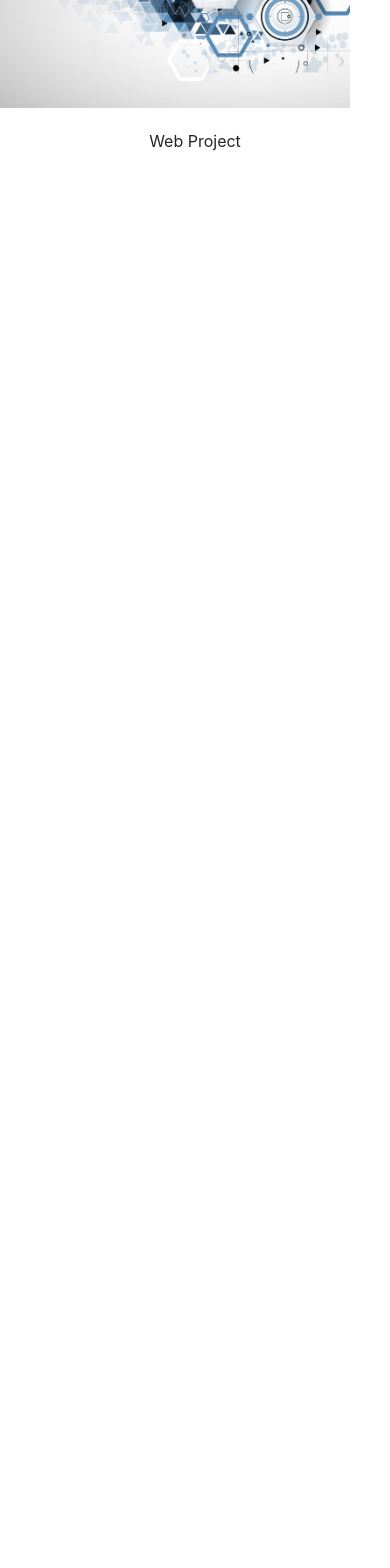
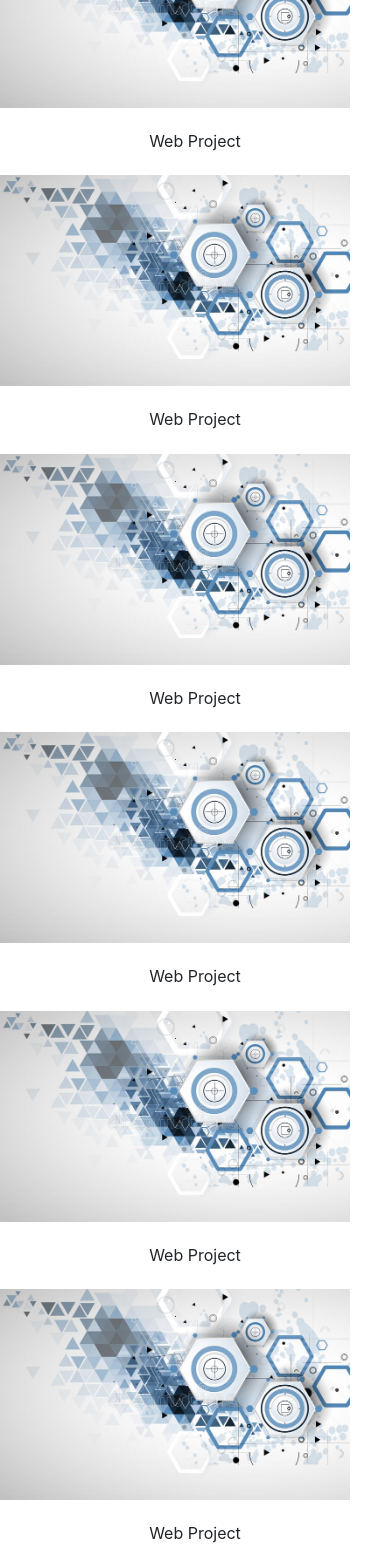
Before and after one commit to salma-anika/SvelteProject, a SvelteKit app: page / in a window 390 px wide. Shown: the part 3185-4753 px from the top of the page. Before the commit the page ends 3360 px from the top, so only its background shows below. Built offline with nearby package versions, Linux system fonts and the light colour scheme.

Commit message:
add  project

```diff
--- a/src/routes/+page.svelte
+++ b/src/routes/+page.svelte
@@ -1,37 +1,26 @@
-
 <script>
 	// import '../js/jquery.parallax';
-
-
 
 	import { onMount } from 'svelte';
 
 	onMount(() => {
-
-
 		let text = document.getElementById('text');
 		let btn = document.getElementById('btn');
 		let header = document.getElementById('header');
 
-
-  window.addEventListener('scroll',function(){
+		window.addEventListener('scroll', function () {
 			let value = window.scrollY;
 			// @ts-ignore
-    text.style.top = 50+value*-0.5+'%';
+			text.style.top = 50 + value * -0.5 + '%';
 			// @ts-ignore
-    btn.style.top = value*1.5+'px';
+			btn.style.top = value * 1.5 + 'px';
 			// @ts-ignore
-      header.style.top = value*+0.5+'px';
-  })
+			header.style.top = value * +0.5 + 'px';
 		});
-
-
-
-
-
+	});
 </script>
 
-<header id="header" >
+<header id="header">
 	<a href="" class="logo">Ava</a>
 	<ul class="menu">
 		<li class="menulist"><a href="" class="">Home</a></li>
@@ -40,50 +29,119 @@
 		<li class="menulist"><a href="" class="">Contact</a></li>
 	</ul>
 </header>
-<section >
-
-    <h2 id="text"><span>It's time for a new </span><br>Advanture</h2>
+<section>
+	<h2 id="text"><span>It's time for a new </span><br />Advanture</h2>
 	<a href="#" id="btn">Explore</a>
-
 </section>
 <div class="sec">
-
 	<h2>About Me</h2>
 
-        <p >Lorem Ipsum is simply dummy text of the printing and typesetting industry. Lorem Ipsum has been the industry's standard dummy text ever since the 1500s, when an unknown printer took a galley of type and scrambled it to make a type specimen book. It has survived not only five centuries, but also the leap into electronic typesetting, remaining essentially unchanged. It was popularised in the 1960s with the release of Letraset sheets containing Lorem Ipsum passages,
-            and more recently with desktop publishing software like Aldus PageMaker including versions of Lorem Ipsum.
-            Lorem Ipsum is simply dummy text of the printing and typesetting industry. Lorem Ipsum has been the industry's standard dummy text ever since the 1500s, when an unknown printer took a galley of type and scrambled it to make a type specimen book. It has survived not only five centuries, but also the leap into electronic typesetting, remaining essentially unchanged. It was popularised in the 1960s with the release of Letraset sheets containing Lorem Ipsum passages,
-            and more recently with desktop publishing software like Aldus PageMaker including versions of Lorem Ipsum
-            Lorem Ipsum is simply dummy text of the printing and typesetting industry. Lorem Ipsum has been the industry's standard dummy text ever since the 1500s, when an unknown printer took a galley of type and scrambled it to make a type specimen book. It has survived not only five centuries, but also the leap into electronic typesetting, remaining essentially unchanged. It was popularised in the 1960s with the release of Letraset sheets containing Lorem Ipsum passages,
-            and more recently with desktop publishing software like Aldus PageMaker including versions of Lorem Ipsum
+	<p>
+		Lorem Ipsum is simply dummy text of the printing and typesetting industry. Lorem Ipsum has been
+		the industry's standard dummy text ever since the 1500s, when an unknown printer took a galley
+		of type and scrambled it to make a type specimen book. It has survived not only five centuries,
+		but also the leap into electronic typesetting, remaining essentially unchanged. It was
+		popularised in the 1960s with the release of Letraset sheets containing Lorem Ipsum passages,
+		and more recently with desktop publishing software like Aldus PageMaker including versions of
+		Lorem Ipsum. Lorem Ipsum is simply dummy text of the printing and typesetting industry. Lorem
+		Ipsum has been the industry's standard dummy text ever since the 1500s, when an unknown printer
+		took a galley of type and scrambled it to make a type specimen book. It has survived not only
+		five centuries, but also the leap into electronic typesetting, remaining essentially unchanged.
+		It was popularised in the 1960s with the release of Letraset sheets containing Lorem Ipsum
+		passages, and more recently with desktop publishing software like Aldus PageMaker including
+		versions of Lorem Ipsum Lorem Ipsum is simply dummy text of the printing and typesetting
+		industry. Lorem Ipsum has been the industry's standard dummy text ever since the 1500s, when an
+		unknown printer took a galley of type and scrambled it to make a type specimen book. It has
+		survived not only five centuries, but also the leap into electronic typesetting, remaining
+		essentially unchanged. It was popularised in the 1960s with the release of Letraset sheets
+		containing Lorem Ipsum passages, and more recently with desktop publishing software like Aldus
+		PageMaker including versions of Lorem Ipsum
 	</p>
-
-
 </div>
 
 <div id="laravel" class="w-full h-screen">
 	<div class="max-w-screen-xl mx-auto px-8 py-16 text-center md:text-left">
-       <h2 class="text-5xl text-center md:text-7xl uppercase tracking-wider font-bold top-2 text-sky-600"> Project</h2>
+		<h2
+			class="text-7xl text-center md:text-3xl uppercase tracking-wider font-bold top-2 text-sky-700"
+		>
+			Project
+		</h2>
 
 		<p class="project py-4 text-center">
-                Lorem ipsum dolor sit amet, consectetur adipiscing elit, sed
-  do eiusmod tempor
+			Lorem ipsum dolor sit amet, consectetur adipiscing elit, sed do eiusmod tempor
 		</p>
-                <div class='mx-auto max-w-5xl  grid md:grid-cols-3 gap-8'>
-
+		<div class="mx-auto max-w-5xl  grid md:grid-cols-3 gap-8">
+			<div class="cursor-pointer group shadow-md shadow-gray-600 overflow-hidden rounded-md">
+				<img
+					class="rounded-md duration-200 hover:scale-110"
+					src="/background.jpg"
+					width="350"
+					height="350"
+					alt=""
+				/>
+				<h2
+					class="text-center text-base capitalize my-4 font-light duration-200 group-hover:underline underline-offset-4"
+				>
+					Web Project
+				</h2>
+			</div>
+			<div class="cursor-pointer group shadow-md shadow-gray-600 overflow-hidden rounded-md">
+				<img
+					class="rounded-md duration-200 hover:scale-110"
+					src="/background.jpg"
+					width="350"
+					height="350"
+					alt=""
+				/>
+				<h2
+					class="text-center text-base capitalize my-4 font-light duration-200 group-hover:underline underline-offset-4"
+				>
+					Web Project
+				</h2>
+			</div>
+			<div class="cursor-pointer group shadow-md shadow-gray-600 overflow-hidden rounded-md">
+				<img
+					class="rounded-md duration-200 hover:scale-110"
+					src="/background.jpg"
+					width="350"
+					height="350"
+					alt=""
+				/>
+				<h2
+					class="text-center text-base capitalize my-4 font-light duration-200 group-hover:underline underline-offset-4"
+				>
+					Web Project
+				</h2>
+			</div>
+			<div class="cursor-pointer group shadow-md shadow-gray-600 overflow-hidden rounded-md">
+				<img
+					class="rounded-md duration-200 hover:scale-110"
+					src="/background.jpg"
+					width="350"
+					height="350"
+					alt=""
+				/>
+				<h2
+					class="text-center text-base capitalize my-4 font-light duration-200 group-hover:underline underline-offset-4"
+				>
+					Web Project
+				</h2>
+			</div>
             <div class='cursor-pointer group shadow-md shadow-gray-600 overflow-hidden rounded-md'>
                 <img class="rounded-md duration-200 hover:scale-110" src='/background.jpg' width="350" height="350" alt=""/>
                 <h2 class='text-center text-base capitalize my-4 font-light duration-200 group-hover:underline underline-offset-4'>Web Project</h2>
                                     </div>
+                                    <div class='cursor-pointer group shadow-md shadow-gray-600 overflow-hidden rounded-md'>
+                                        <img class="rounded-md duration-200 hover:scale-110" src='/background.jpg' width="350" height="350" alt=""/>
+                                        <h2 class='text-center text-base capitalize my-4 font-light duration-200 group-hover:underline underline-offset-4'>Web Project</h2>
+                                                            </div>
+		</div>
 
-
-
-            </div>
 	</div>
 </div>
 
 <style>
-    #header{
+	#header {
 		position: absolute;
 		top: 0;
 		left: 0;
@@ -93,30 +151,29 @@
 		justify-content: space-between;
 		align-items: center;
 		z-index: 10000;
-
 	}
 
-    a.logo{
+	a.logo {
 		color: #094b65;
 		font-weight: 700;
 		font-size: 2em;
 		text-decoration: none;
-        margin-left:100px ;
+		margin-left: 100px;
 	}
 
-    ul.menu{
+	ul.menu {
 		display: flex;
 		justify-content: center;
 		align-items: center;
 		margin-right: 20px;
 	}
 
-    li.menulist{
+	li.menulist {
 		list-style: none;
 		margin-left: 20px;
 	}
 
-    li.menulist a{
+	li.menulist a {
 		text-decoration: none;
 		padding: 6px 15px;
 		color: #094b65;
@@ -124,11 +181,11 @@ font-weight: 700;
 		border-radius: 20px;
 	}
 
-    li.menulist a:hover{
+	li.menulist a:hover {
 		background-color: #094b65;
 		color: #fff;
 	}
-section{
+	section {
 		position: relative;
 		width: 100%;
 		height: 100vh;
@@ -136,11 +193,9 @@ section{
 		justify-content: center;
 		align-items: center;
 		background-image: url('back2.webp');
-
-
 	}
 
-section::before{
+	section::before {
 		content: '';
 		position: absolute;
 		bottom: 0;
@@ -151,23 +206,22 @@ section::before{
 		z-index: 10;
 	}
 
- h2#text{
+	h2#text {
 		position: absolute;
 		color: #094b65;
 		font-size: 10vw;
 		text-align: center;
 		line-height: 0.55em;
-    font-family: 'Rancho',cursive;
-
+		font-family: 'Rancho', cursive;
 	}
 
-h2#text span{
-    font-size: 0.20em;
+	h2#text span {
+		font-size: 0.2em;
 		letter-spacing: 2px;
 		font-weight: 400;
-    font-family: 'poppins',sans-serif;
+		font-family: 'poppins', sans-serif;
 	}
-#btn{
+	#btn {
 		text-decoration: none;
 		display: inline-block;
 		padding: 8px 30px;
@@ -180,30 +234,28 @@ h2#text span{
 		transform: translateY(100px);
 		margin-top: 130px;
 	}
-#btn:hover{
+	#btn:hover {
 		background: #094b65;
 		color: #fff;
 	}
-.sec{
+	.sec {
 		position: relative;
 		padding: 100px;
 		background: #094b65;
-
 	}
-.sec h2{
+	.sec h2 {
 		font-size: 22px;
 		color: #f5f5f5;
 		font-weight: 600;
 		font-family: 'Noto Serif', serif;
 		text-align: center;
 	}
-.sec p{
+	.sec p {
 		font-size: 16px;
 		color: #f5f5f5;
 		font-weight: 400;
 		text-align: justify;
 	}
 
-
 	@import url('https://fonts.googleapis.com/css2?family=Noto+Serif:ital@1&family=Raleway:ital,wght@0,100;0,200;0,300;0,400;0,500;0,600;0,700;0,800;0,900;1,100;1,200;1,300;1,400;1,500;1,600;1,700;1,800;1,900&display=swap');
 </style>
```
Lines whose indentation alone changed are shown as unchanged.
